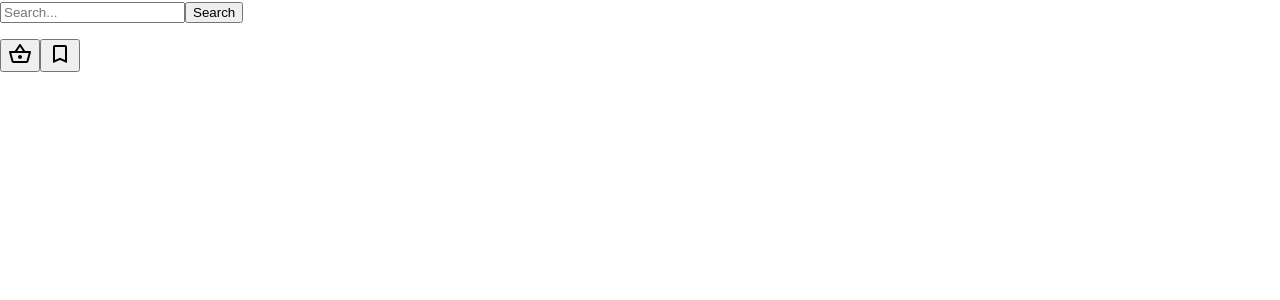
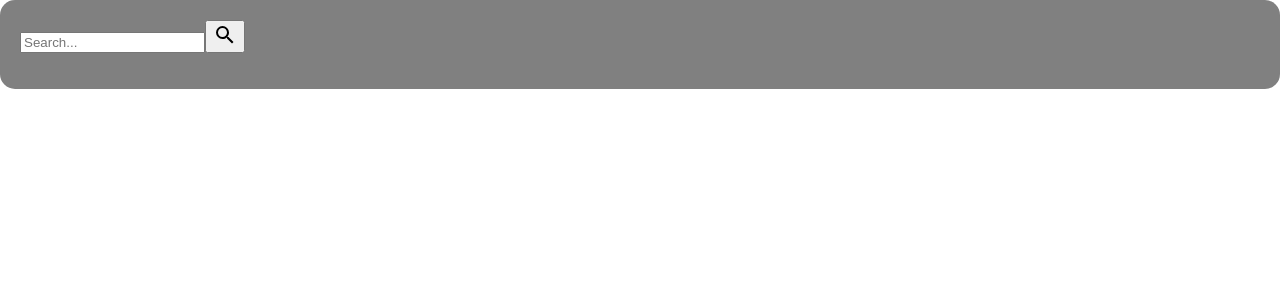
Before and after one commit to ArnelaKapllani/capstone-arnela, a Next.js app: page /search/search in a window 1280 px wide. Shown: the top 300 px of the page. Built offline with nearby package versions, Linux system fonts and the light colour scheme.

Commit message:
add the icons

```diff
--- a/components/BookmarkButton/index.js
+++ b/components/BookmarkButton/index.js
@@ -1,18 +1,11 @@
+import Icon from "@mdi/react";
+import { mdiBookmarkOutline } from "@mdi/js";
+
 export default function BookmarkButton() {
   return (
     <>
       <button type="button">
-        <svg
-          xmlns="http://www.w3.org/2000/svg"
-          width="24"
-          height="24"
-          viewBox="0 0 24 24"
-        >
-          <path
-            fill="currentColor"
-            d="M5 21V5q0-.825.588-1.413T7 3h10q.825 0 1.413.588T19 5v16l-7-3l-7 3Zm2-3.05l5-2.15l5 2.15V5H7v12.95ZM7 5h10H7Z"
-          />
-        </svg>
+        <Icon path={mdiBookmarkOutline} size={1} />
       </button>
     </>
   );
--- a/components/SearchInput/index.js
+++ b/components/SearchInput/index.js
@@ -1,6 +1,11 @@
 import React, { useState } from "react";
 import { books } from "../../lib/books.js";
 import BookImage from "../BookImage";
+import Icon from "@mdi/react";
+import { mdiMagnify } from "@mdi/js";
+import BookmarkButton from "../BookmarkButton/index.js";
+import ShoppingCartButton from "../ShoppingCartButton/index.js";
+import { StyledSearchContainer } from "./style.js";
 
 export default function SearchInput() {
   const [searchQuery, setSearchQuery] = useState("");
@@ -23,7 +28,7 @@ export default function SearchInput() {
   };
 
   return (
-    <div>
+    <StyledSearchContainer>
       <input
         type="text"
         value={searchQuery}
@@ -31,7 +36,7 @@ export default function SearchInput() {
         placeholder="Search..."
       />
       <button type="button" onClick={handleSearchClick}>
-        Search
+        <Icon path={mdiMagnify} size={1} />
       </button>
       <ul>
         {searchQuery &&
@@ -40,9 +45,11 @@ export default function SearchInput() {
               <BookImage book={book} />
               {book.price}
               {book.currencyCode}
+              <BookmarkButton />
+              <ShoppingCartButton />
             </li>
           ))}
       </ul>
-    </div>
+    </StyledSearchContainer>
   );
 }
--- /dev/null
+++ b/components/SearchInput/style.js
@@ -0,0 +1,8 @@
+import styled from "styled-components";
+
+export const StyledSearchContainer = styled.div`
+  padding: 20px;
+  border-radius: 15px;
+  background-color: grey;
+  align-items: center;
+`;
--- a/components/ShoppingCartButton/index.js
+++ b/components/ShoppingCartButton/index.js
@@ -1,18 +1,11 @@
+import Icon from "@mdi/react";
+import { mdiBasketOutline } from "@mdi/js";
+
 export default function ShoppingCartButton() {
   return (
     <>
       <button type="button">
-        <svg
-          xmlns="http://www.w3.org/2000/svg"
-          width="24"
-          height="24"
-          viewBox="0 0 24 24"
-        >
-          <path
-            fill="currentColor"
-            d="M22 9h-4.79l-4.38-6.56a.997.997 0 0 0-1.66.01L6.79 9H2c-.55 0-1 .45-1 1c0 .09 0 .18.04.27l2.54 9.27c.23.84 1 1.46 1.92 1.46h13c.92 0 1.69-.62 1.93-1.46l2.54-9.27L23 10c0-.55-.45-1-1-1M12 4.8L14.8 9H9.2L12 4.8M18.5 19h-13l-2.19-8H20.7l-2.2 8M12 13c-1.1 0-2 .9-2 2s.9 2 2 2s2-.9 2-2s-.9-2-2-2Z"
-          />
-        </svg>
+        <Icon path={mdiBasketOutline} size={1} />
       </button>
     </>
   );
--- a/pages/search/search.js
+++ b/pages/search/search.js
@@ -1,13 +1,9 @@
 import SearchInput from "../../components/SearchInput/index.js";
-import ShoppingCartButton from "@/components/ShoppingCartButton/index.js";
-import BookmarkButton from "@/components/BookmarkButton/index.js";
 
 export default function SearchInputPage() {
   return (
     <div>
       <SearchInput />
-      <ShoppingCartButton />
-      <BookmarkButton />
     </div>
   );
 }
```
